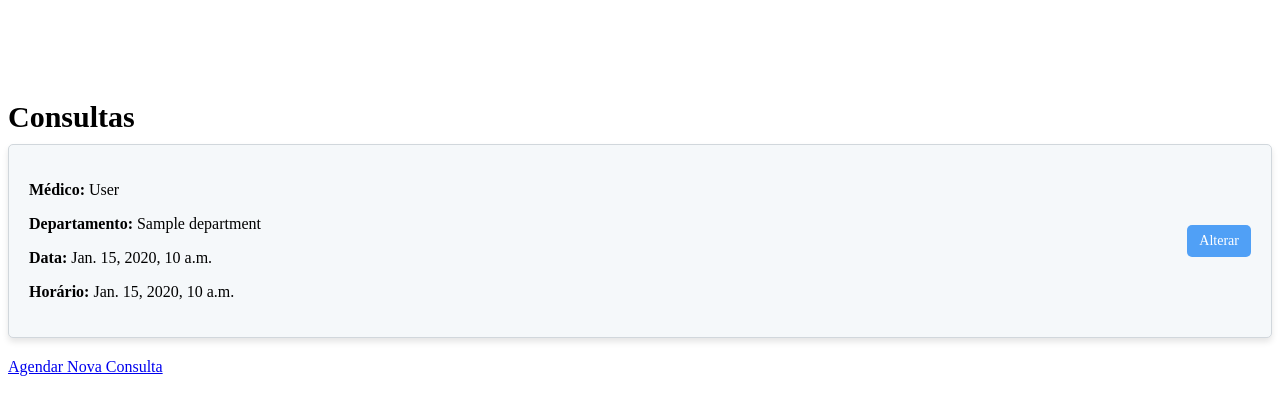
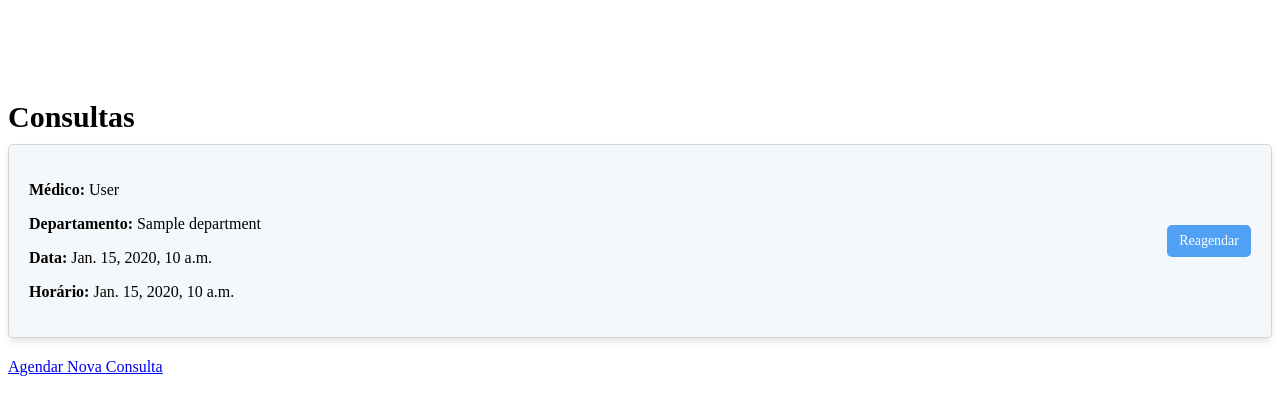
Before and after one commit to Impacta-Health/Impacta-Health, a Django app: template appointments/templates/appointments/appointments.html in a window 1280 px wide. Shown: the top 415 px of the page. Run offline with Django 3.2, Linux system fonts and the light colour scheme; the template is opened without the code that fills it: most values are stand-ins (such as "Sample title", 1, 10 or a date in 2020); some libraries are stand-ins or nearby versions.

Commit message:
add appointment reschedule option.

```diff
--- a/appointments/templates/appointments/appointments.html
+++ b/appointments/templates/appointments/appointments.html
@@ -88,7 +88,7 @@
                     <p><strong>Data:</strong> {{ appointment.date }}</p>
                     <p><strong>Horário:</strong> {{ appointment.time }}</p>
                 </div>
-                <a href="{% url 'appointments:reschedule' appointment.id %}" class="btn-alterar">Alterar</a>
+                <a href="{% url 'appointments:reschedule' appointment.id %}" class="btn-alterar">Reagendar</a>
             </div>
             {% endfor %}
             {% else %}
```
